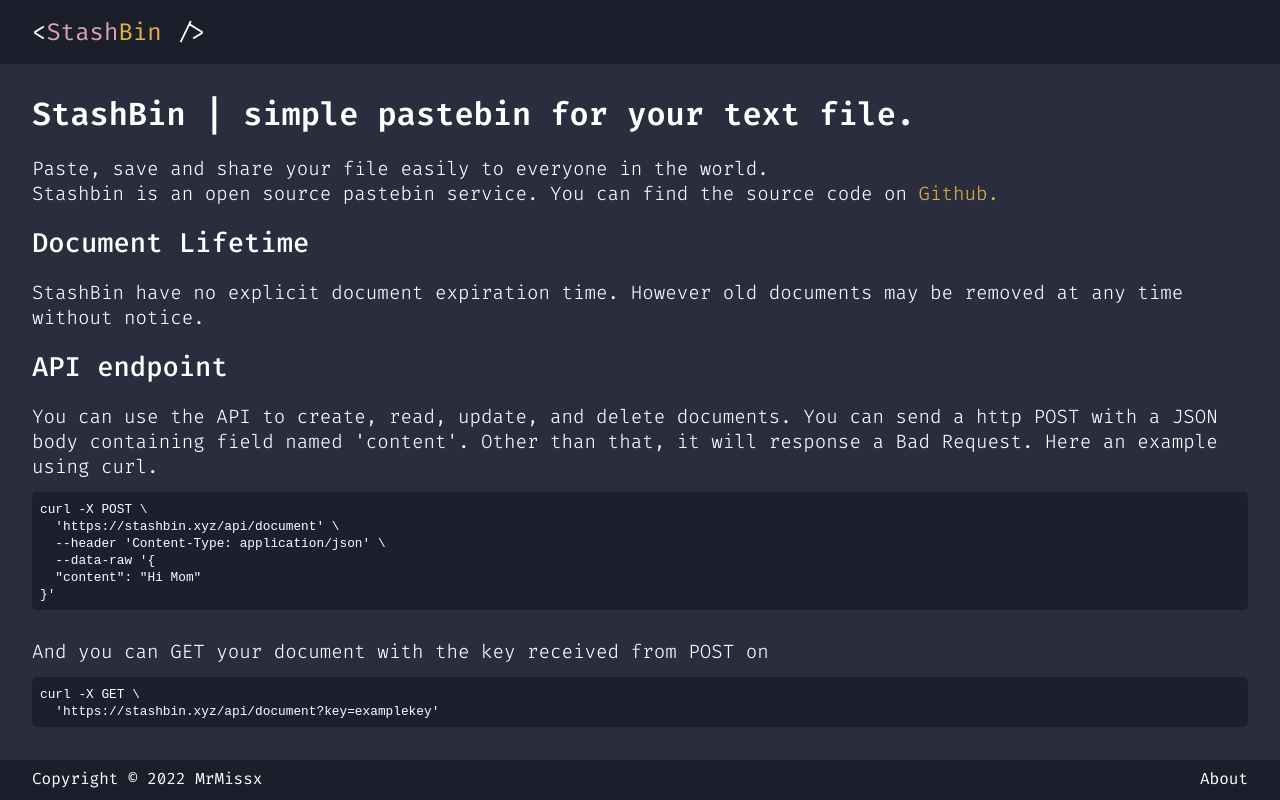
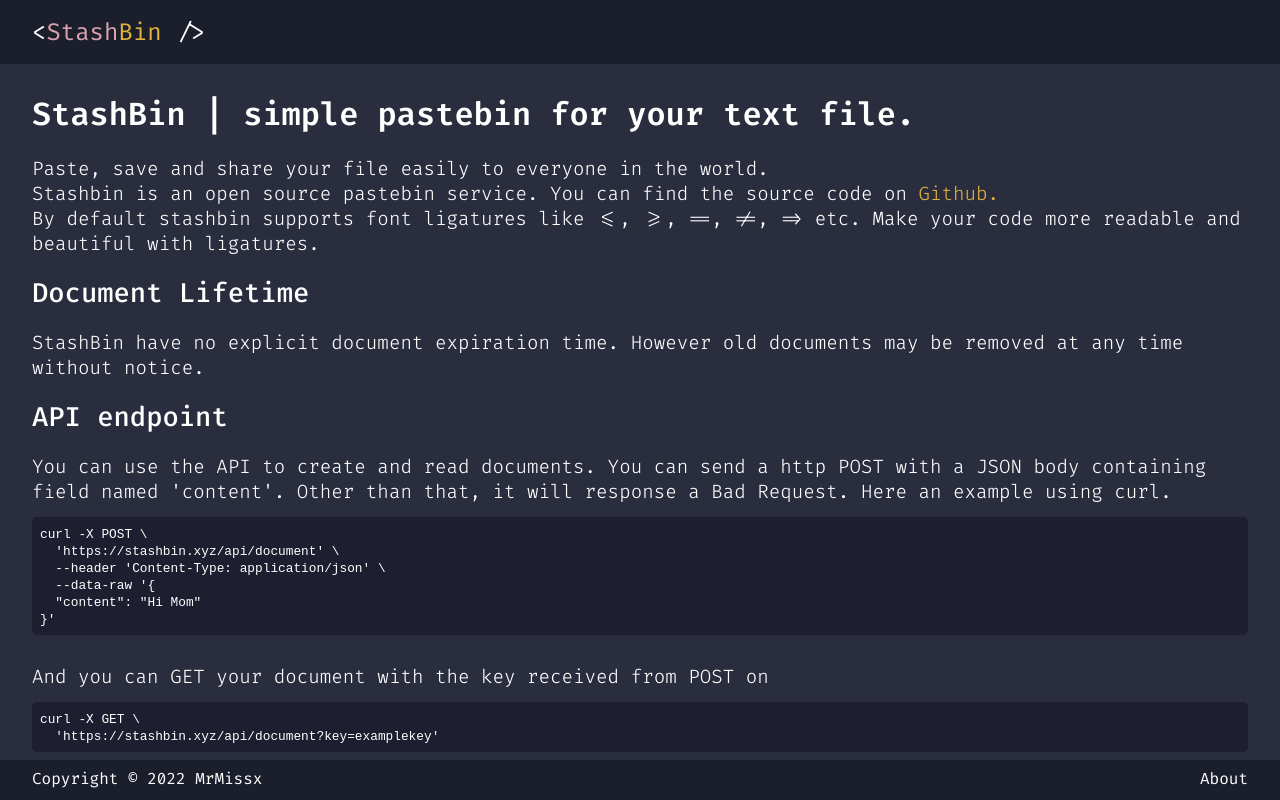
Before and after one commit to MrMissx/stashbin, a Next.js app: page /about in a window 1280 px wide. Built offline with nearby package versions, Linux system fonts and the light colour scheme.

Commit message:
fix(about): Remove unsuported api method

```diff
--- a/src/pages/about.tsx
+++ b/src/pages/about.tsx
@@ -13,6 +13,9 @@
                     <br />
                     Stashbin is an open source pastebin service. You can find the source code on{" "}
                     <a href="https://github.com/mrmissx/stashbin">Github.</a>
+                    <br />
+                    By default stashbin supports font ligatures like &lt;=, &gt;=, ==, !=, =&gt;
+                    etc. Make your code more readable and beautiful with ligatures.
                 </p>
                 <h2>Document Lifetime</h2>
                 <p>
@@ -21,9 +24,9 @@
                 </p>
                 <h2>API endpoint</h2>
                 <p>
-                    You can use the API to create, read, update, and delete documents. You can send
-                    a http POST with a JSON body containing field named &apos;content&apos;. Other
-                    than that, it will response a Bad Request. Here an example using curl.
+                    You can use the API to create and read documents. You can send a http POST with
+                    a JSON body containing field named &apos;content&apos;. Other than that, it will
+                    response a Bad Request. Here an example using curl.
                     <pre>
                         <code>
                             {`curl -X POST \\
```
